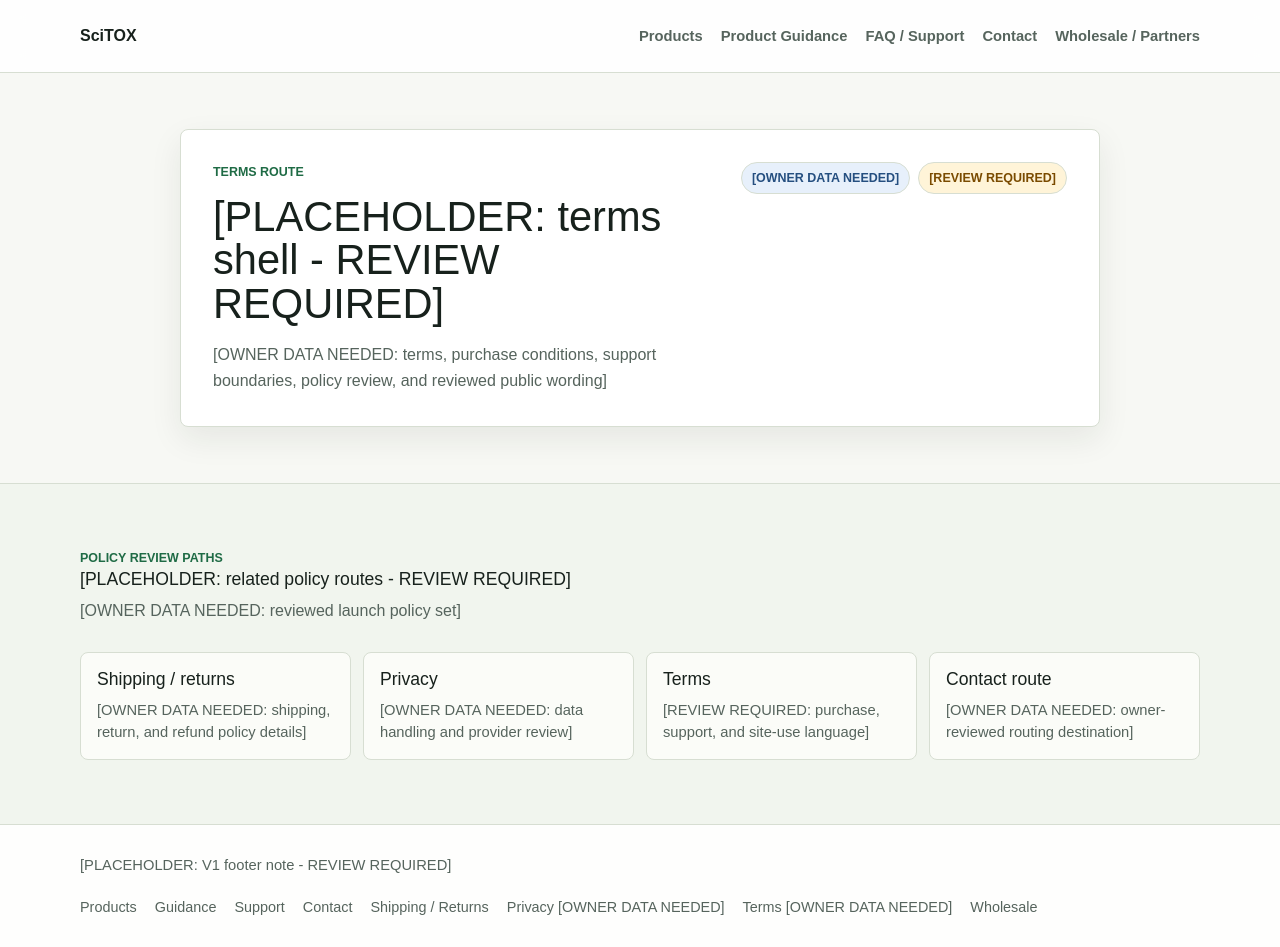
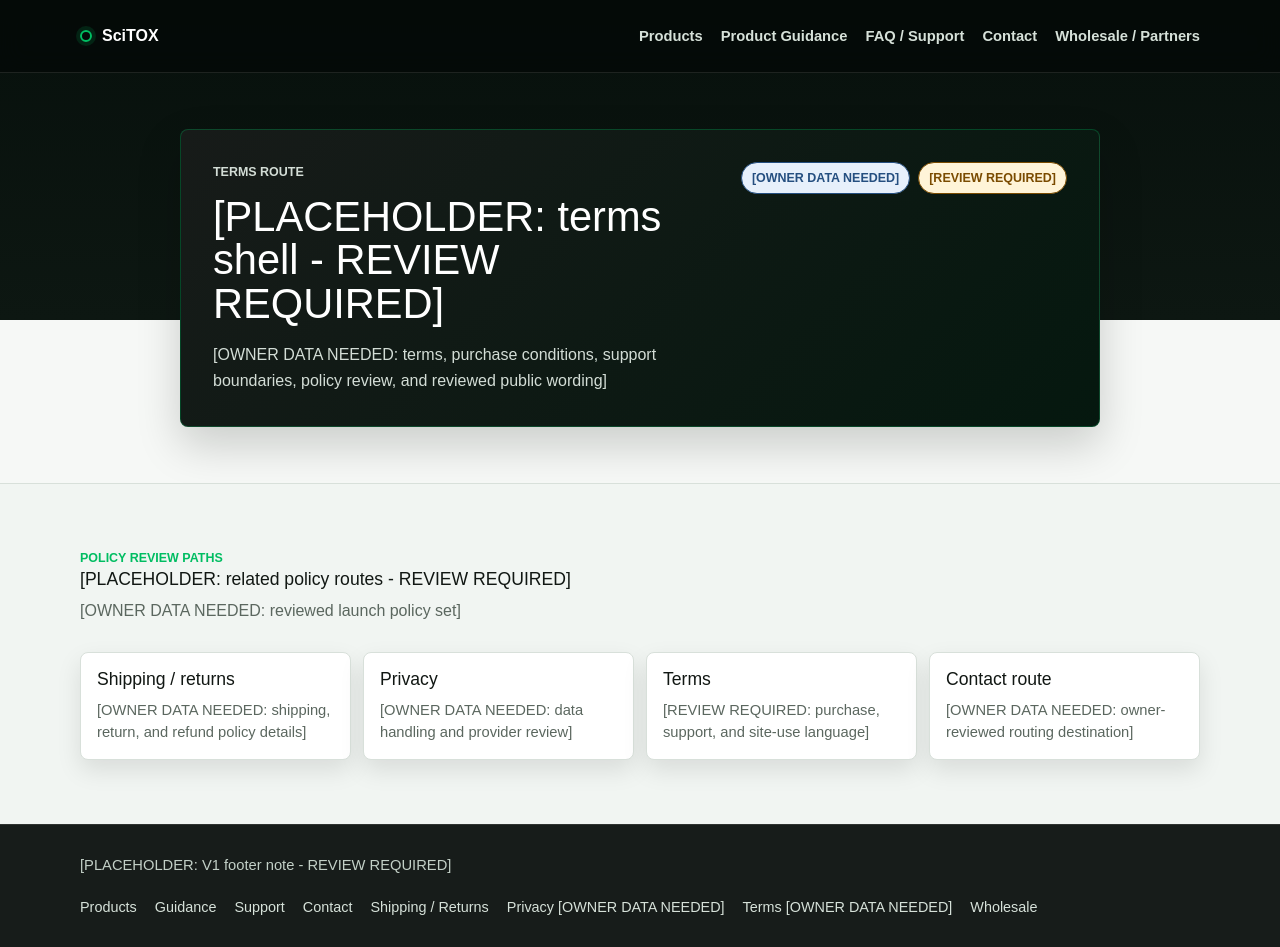
Before and after one commit to ancientagent/scitox-web-rebuild, a Next.js app in the folder site/: page /terms in a window 1280 px wide. Built offline with nearby package versions, Linux system fonts and the light colour scheme.

Commit message:
style: align demo with SciTOX visual direction

```diff
--- a/site/app/globals.css
+++ b/site/app/globals.css
@@ -1,17 +1,25 @@
 @import "tailwindcss";
 
 :root {
-  --background: #f7f8f4;
-  --foreground: #17211c;
+  --background: #07100c;
+  --foreground: #111713;
   --panel: #ffffff;
-  --border: #d7ded2;
-  --muted: #56645d;
-  --accent: #1f6b45;
-  --accent-soft: #e8f1ea;
+  --panel-soft: #f7faf7;
+  --panel-dark: #0f1914;
+  --panel-dark-strong: #050a08;
+  --border: #d8e0da;
+  --border-strong: #172b20;
+  --muted: #5b675f;
+  --muted-dark: #b9c8bd;
+  --accent: #008f4a;
+  --accent-strong: #00bd62;
+  --accent-soft: #e3f7ea;
   --review: #7a4b00;
   --review-soft: #fff4d8;
   --owner: #254f80;
   --owner-soft: #e7f0fb;
+  --shadow: 0 18px 44px rgb(2 9 5 / 18%);
+  --shadow-soft: 0 10px 24px rgb(2 9 5 / 10%);
 }
 
 * {
@@ -22,7 +30,8 @@ html,
 body {
   margin: 0;
   min-height: 100%;
-  background: var(--background);
+  background:
+    linear-gradient(180deg, #07100c 0%, #0d1712 320px, #f6f8f6 320px);
   color: var(--foreground);
   font-family: Arial, Helvetica, sans-serif;
 }
@@ -46,6 +55,8 @@ textarea {
 
 .page-flow {
   display: grid;
+  min-width: 0;
+  overflow-x: clip;
 }
 
 .site-frame {
@@ -56,15 +67,16 @@ textarea {
 
 .site-header,
 .site-footer {
-  border-color: var(--border);
-  background: rgb(255 255 255 / 86%);
+  border-color: rgb(255 255 255 / 10%);
+  background: rgb(5 10 8 / 92%);
+  color: #f7fbf8;
 }
 
 .site-header {
   position: sticky;
   top: 0;
   z-index: 10;
-  border-bottom: 1px solid var(--border);
+  border-bottom: 1px solid rgb(255 255 255 / 10%);
   backdrop-filter: blur(12px);
 }
 
@@ -84,10 +96,22 @@ textarea {
 
 .site-logo {
   flex: 0 0 auto;
-  color: var(--foreground);
+  display: inline-flex;
+  align-items: center;
+  gap: 10px;
+  color: #ffffff;
   font-size: 1rem;
   font-weight: 800;
   letter-spacing: 0;
+}
+
+.site-logo::before {
+  content: "";
+  width: 12px;
+  height: 12px;
+  border: 2px solid var(--accent-strong);
+  border-radius: 50%;
+  box-shadow: 0 0 0 4px rgb(0 189 98 / 14%);
 }
 
 .site-nav,
@@ -100,17 +124,23 @@ textarea {
 
 .site-nav {
   justify-content: flex-end;
-  color: var(--muted);
+  color: #d6e1d9;
   font-size: 0.92rem;
   font-weight: 700;
 }
 
+.site-nav a:hover,
+.footer-nav a:hover {
+  color: #ffffff;
+}
+
 .site-main {
   flex: 1;
+  min-width: 0;
 }
 
 .site-footer {
-  border-top: 1px solid var(--border);
+  border-top: 1px solid rgb(255 255 255 / 10%);
 }
 
 .site-footer__inner {
@@ -123,10 +153,11 @@ textarea {
   margin: 0;
   max-width: none;
   font-size: 0.92rem;
+  color: #c3d0c7;
 }
 
 .footer-nav {
-  color: var(--muted);
+  color: #d6e1d9;
   font-size: 0.9rem;
 }
 
@@ -144,13 +175,25 @@ textarea {
   grid-template-columns: minmax(0, 1fr) auto;
   gap: 28px;
   align-items: start;
-  width: min(920px, 100%);
+  width: min(920px, calc(100% - 40px));
   margin: 0 auto;
-  border: 1px solid var(--border);
+  border: 1px solid rgb(0 189 98 / 28%);
   border-radius: 8px;
-  background: var(--panel);
+  background:
+    linear-gradient(135deg, rgb(255 255 255 / 7%) 0%, rgb(0 189 98 / 8%) 100%),
+    var(--panel-dark-strong);
   padding: 32px;
-  box-shadow: 0 12px 32px rgb(23 33 28 / 8%);
+  color: #f7fbf8;
+  box-shadow: var(--shadow);
+}
+
+.route-panel h1,
+.route-panel h2 {
+  color: #ffffff;
+}
+
+.route-panel p {
+  color: #d3ddd6;
 }
 
 .section-copy {
@@ -175,7 +218,7 @@ textarea {
 
 .eyebrow {
   margin: 0 0 12px;
-  color: var(--accent);
+  color: var(--accent-strong);
   font-size: 0.78rem;
   font-weight: 700;
   letter-spacing: 0;
@@ -234,8 +277,19 @@ ul {
   min-width: 0;
   border: 1px solid var(--border);
   border-radius: 8px;
-  background: #fbfcf8;
+  background: var(--panel);
   padding: 16px;
+  box-shadow: var(--shadow-soft);
+}
+
+.route-panel .route-card {
+  border-color: rgb(255 255 255 / 14%);
+  background: rgb(255 255 255 / 7%);
+  box-shadow: none;
+}
+
+.route-panel .route-card p {
+  color: #c3d0c7;
 }
 
 .route-card--link {
@@ -248,20 +302,20 @@ ul {
 
 .route-card--link:hover,
 .route-card--link:focus-visible {
-  border-color: rgb(31 107 69 / 42%);
-  box-shadow: 0 12px 28px rgb(23 33 28 / 10%);
+  border-color: rgb(0 189 98 / 52%);
+  box-shadow: 0 16px 34px rgb(0 70 35 / 14%);
   text-decoration: none;
   transform: translateY(-1px);
 }
 
 .route-card--link:focus-visible {
-  outline: 3px solid rgb(31 107 69 / 18%);
+  outline: 3px solid rgb(0 189 98 / 22%);
   outline-offset: 2px;
 }
 
 .route-card--featured {
-  border-color: rgb(31 107 69 / 35%);
-  background: #f4fbf5;
+  border-color: rgb(0 143 74 / 35%);
+  background: var(--accent-soft);
 }
 
 .route-card p {
@@ -290,7 +344,7 @@ ul {
   display: inline-flex;
   align-items: center;
   min-height: 32px;
-  border: 1px solid var(--border);
+  border: 1px solid currentColor;
   border-radius: 999px;
   padding: 6px 10px;
   font-size: 0.78rem;
@@ -316,16 +370,18 @@ ul {
 
 .content-band {
   padding: 64px 20px;
+  min-width: 0;
   border-top: 1px solid var(--border);
   background: var(--panel);
 }
 
 .content-band--muted {
-  background: #f1f5ee;
+  background: #f1f5f2;
 }
 
 .content-band--dark {
-  background: #14211a;
+  border-top-color: rgb(255 255 255 / 10%);
+  background: var(--panel-dark);
   color: #f8fbf6;
 }
 
@@ -343,6 +399,7 @@ ul {
 
 .band-inner {
   width: min(1120px, 100%);
+  min-width: 0;
   margin: 0 auto;
 }
 
@@ -394,13 +451,13 @@ ul {
   background: rgb(255 255 255 / 92%);
   padding: 22px;
   color: var(--foreground);
-  box-shadow: 0 12px 32px rgb(23 33 28 / 8%);
+  box-shadow: var(--shadow-soft);
 }
 
 .content-band--dark .choice-panel,
 .content-band--dark .preview-result {
-  border-color: rgb(255 255 255 / 14%);
-  background: rgb(255 255 255 / 7%);
+  border-color: rgb(0 189 98 / 22%);
+  background: rgb(255 255 255 / 6%);
   color: #f8fbf6;
   box-shadow: none;
 }
@@ -409,9 +466,9 @@ ul {
   display: grid;
   min-height: 150px;
   place-items: center;
-  border: 1px dashed var(--border);
+  border: 1px solid rgb(0 143 74 / 22%);
   border-radius: 8px;
-  background: #f6f8f3;
+  background: var(--panel-soft);
   color: var(--muted);
   padding: 16px;
   text-align: center;
@@ -452,7 +509,7 @@ ul {
 
 .segmented-control button.is-active,
 .choice-list button.is-active {
-  border-color: rgb(31 107 69 / 45%);
+  border-color: rgb(0 143 74 / 45%);
   background: var(--accent-soft);
   color: var(--accent);
 }
@@ -464,9 +521,9 @@ ul {
 }
 
 .content-band--dark .choice-list button.is-active {
-  border-color: #94d2a8;
-  background: rgb(148 210 168 / 16%);
-  color: #b7ebc7;
+  border-color: var(--accent-strong);
+  background: rgb(0 189 98 / 16%);
+  color: #b7f3cf;
 }
 
 .guidance-api-demo {
@@ -510,7 +567,7 @@ ul {
   display: block;
   border: 1px solid var(--border);
   border-radius: 8px;
-  background: #fbfcf8;
+  background: var(--panel-soft);
   padding: 10px 12px;
   color: var(--muted);
   font-size: 0.9rem;
@@ -582,9 +639,16 @@ ul {
 }
 
 .vendor-product-table th {
-  color: var(--foreground);
+  background: #101915;
+  color: #f7fbf8;
   font-size: 0.82rem;
   text-transform: uppercase;
+}
+
+.vendor-product-table th[scope="row"] {
+  background: var(--panel-soft);
+  color: var(--foreground);
+  text-transform: none;
 }
 
 .vendor-grid--detail {
@@ -603,7 +667,7 @@ ul {
   border-radius: 8px;
   background: rgb(255 255 255 / 94%);
   padding: 22px;
-  box-shadow: 0 12px 32px rgb(23 33 28 / 8%);
+  box-shadow: var(--shadow-soft);
 }
 
 .inquiry-form h2 {
@@ -641,7 +705,7 @@ ul {
   min-width: 0;
   border: 1px solid var(--border);
   border-radius: 8px;
-  background: #fbfcf8;
+  background: var(--panel-soft);
   color: var(--foreground);
   padding: 10px 12px;
   font-weight: 500;
@@ -654,8 +718,8 @@ ul {
 .field input:focus,
 .field select:focus,
 .field textarea:focus {
-  border-color: rgb(31 107 69 / 55%);
-  outline: 3px solid rgb(31 107 69 / 14%);
+  border-color: rgb(0 143 74 / 55%);
+  outline: 3px solid rgb(0 143 74 / 16%);
 }
 
 .field em {
@@ -668,7 +732,7 @@ ul {
 .form-note {
   border: 1px solid var(--border);
   border-radius: 8px;
-  background: #fbfcf8;
+  background: var(--panel-soft);
   padding: 12px;
 }
 
@@ -686,7 +750,7 @@ ul {
 
 .form-actions button {
   min-height: 42px;
-  border: 1px solid rgb(31 107 69 / 45%);
+  border: 1px solid rgb(0 143 74 / 45%);
   border-radius: 8px;
   background: var(--accent);
   color: #fff;
@@ -712,7 +776,7 @@ ul {
 }
 
 .form-status--success {
-  border-color: rgb(31 107 69 / 35%);
+  border-color: rgb(0 143 74 / 35%);
   background: var(--accent-soft);
   color: var(--accent);
 }
```
Also changed, not shown: site/app/icon.svg.
